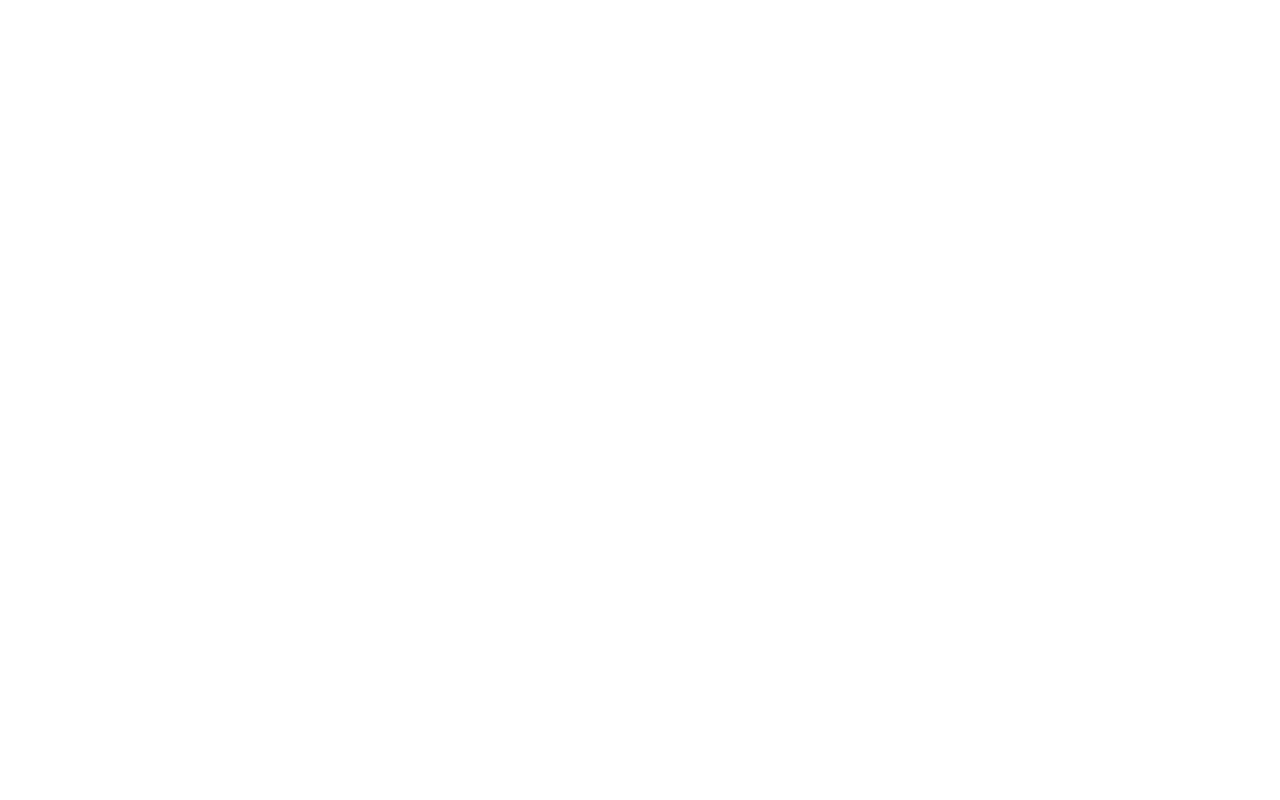
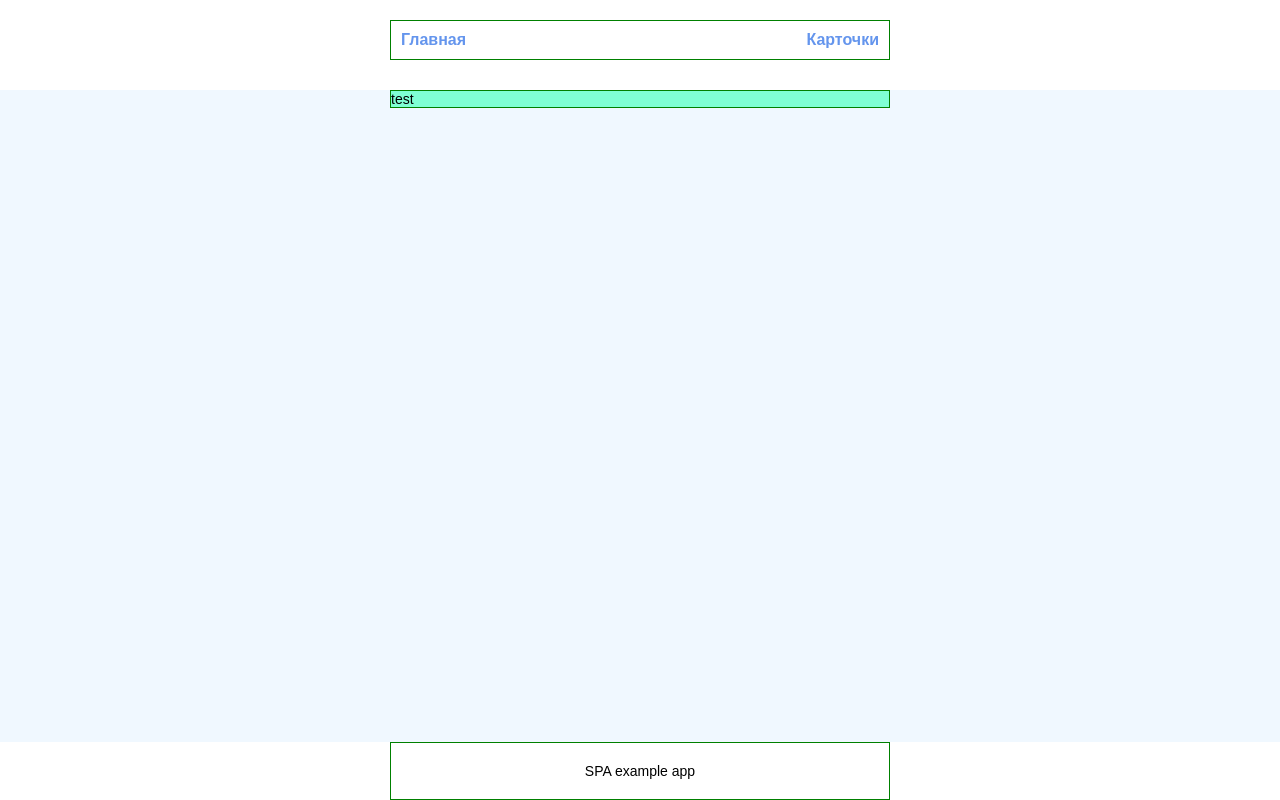
Before and after one commit to webjsmaster/classes-spa-learning, a website built with Vite: page index.html in a window 1280 px wide. Built offline with nearby package versions, Linux system fonts and the light colour scheme.

Commit message:
fix: render components

```diff
--- a/src/app/router/router.js
+++ b/src/app/router/router.js
@@ -20,7 +20,6 @@ export default class Router {
         const pathForFind = request.resource === '' ? request.path : `${request.path}/${request.resource}`;
         const route = this.routes.find((item) => item.path === pathForFind);
 
-        console.log('🚀:pathForFind', url);
         if (!route) {
             this.redirectToNotFound();
             return;
--- a/src/app/view/wrapper/footer/footer-view.js
+++ b/src/app/view/wrapper/footer/footer-view.js
@@ -1,8 +1,10 @@
+import ElementCreator from '../../../util/element-creator';
 import View from '../../view';
 import './footer.css';
 
 const CssClasses = {
     FOOTER: 'footer',
+    CONTENT: 'footer__content'
 };
 
 const TEXT = 'SPA example app';
@@ -15,9 +17,24 @@ export default class FooterView extends View {
         const params = {
             tag: 'footer',
             classNames: [CssClasses.FOOTER],
+            textContent: '',
+            callback: null,
+        };
+        super(params);
+        this.configureView(params);
+    }
+
+    configureView() {
+        const paramsDiv = {
+            tag: 'div',
+            classNames: [CssClasses.CONTENT],
             textContent: TEXT,
             callback: null,
         };
-        super(params);
+
+        const footer = new ElementCreator(paramsDiv);
+        this.elementCreator.createContainer();
+        this.elementCreator.addInnerElement(footer);
     }
+
 }
--- a/src/app/view/wrapper/footer/footer.css
+++ b/src/app/view/wrapper/footer/footer.css
@@ -1,9 +1,10 @@
-.footer {
-    border: 1px solid black;
-    width: 500px;
-    margin: 30px auto;
-    display: flex;
+.footer {}
+
+.footer__content {
+    display:flex;
     justify-content: center;
     align-items: center;
+    width: 100%;
+
     padding: 20px;
 }
--- a/src/app/view/wrapper/header/header.css
+++ b/src/app/view/wrapper/header/header.css
@@ -1,5 +1,6 @@
 .header {
     margin-top: 20px;
+    /* flex: 1 0 auto; */
 }
 
 .nav {
--- a/src/app/view/wrapper/main/main.css
+++ b/src/app/view/wrapper/main/main.css
@@ -2,9 +2,10 @@
     flex: 1 0 auto;
     margin-top: 30px;
     background-color: aliceblue;
+
 }
 
 .main__content {
     background-color: aquamarine;
-    height: 100%;
+    min-height: 100%;
 }
--- a/src/app/view/wrapper/wrapper-view.js
+++ b/src/app/view/wrapper/wrapper-view.js
@@ -1,4 +1,3 @@
-import ElementCreator from '../../util/element-creator';
 import View from '../view';
 import FooterView from './footer/footer-view';
 import MainView from './main/main-view';
@@ -27,24 +26,16 @@ export default class WrapperView extends View {
         this.router = router;
         this.header = null;
         this.main = null;
-        this.configureView(params, router);
+        this.configureView(router);
     }
 
     /**
-     * @param params
-     * @param router
+     * @param {Router} router
      * @return {ElementCreator}
      */
 
-    configureView(params, router) {
-        const elementParams = {
-            tag: params.tag,
-            classNames: params.classNames,
-            textContent: params.textContent,
-            callback: params.callback,
-        };
-        const elementCreator = new ElementCreator(elementParams);
-        const wrapper = elementCreator.getElement();
+    configureView(router) {
+        const wrapper = this.elementCreator.getElement();
 
         this.header = new HeaderView(router);
         this.main = new MainView();
@@ -55,7 +46,8 @@ export default class WrapperView extends View {
             this.main.getHtmlElement(),
             footerView.getHtmlElement(),
         );
-        return elementCreator;
+
+        return this.elementCreator;
     }
 
     /**
--- a/style.css
+++ b/style.css
@@ -72,7 +72,14 @@ h1, h2, h3, h4, h5, h6 {
 
 
 [class*="__container"] {
-    max-width: 500px;
+    width: 500px;
     margin: 0 auto;
     border: 1px solid green;
 }
+
+@media (max-width: 500px) {
+    [class*="__container"] {
+        max-width: 500px;
+        width: auto;
+    }
+}
```
